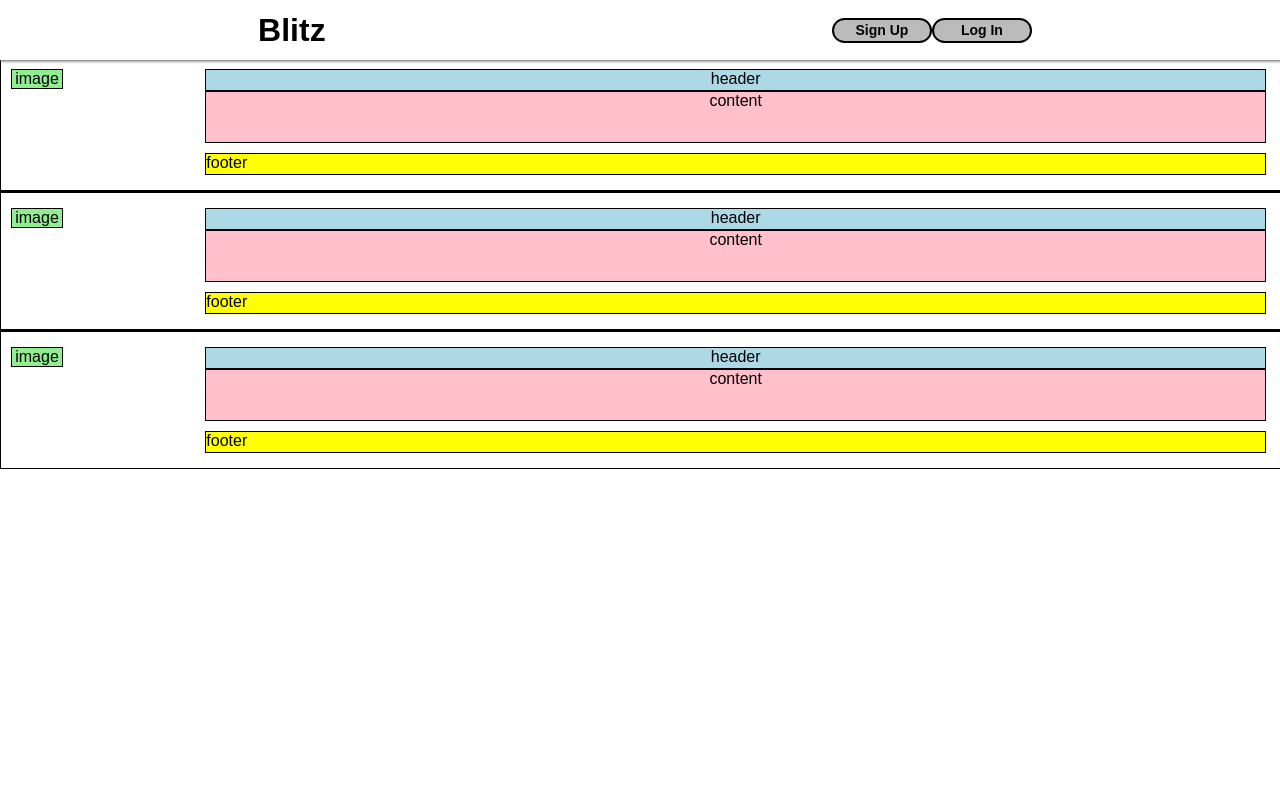
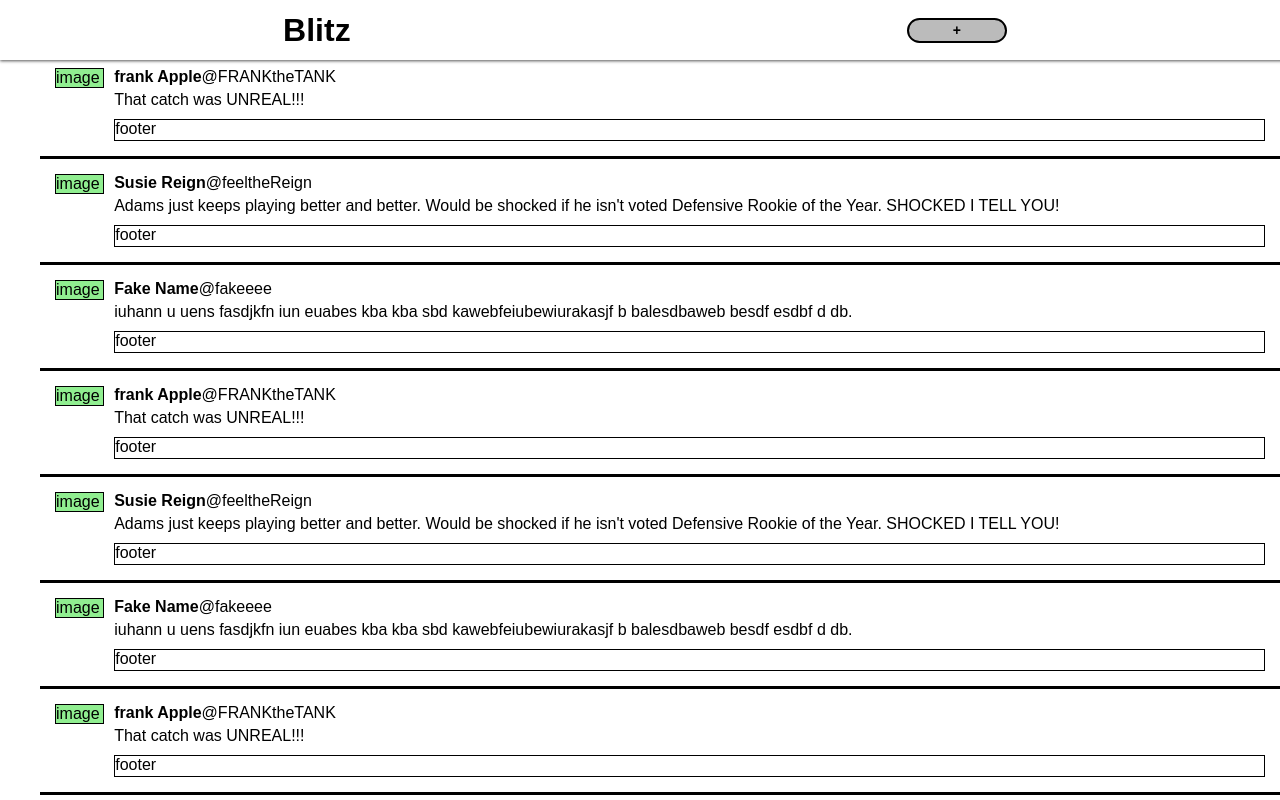
Before and after one commit to TylerJAllen/social-media-app, a React (Create React App) app: page / in a window 1280 px wide. Shown: the top 800 px of the page. Built offline with nearby package versions, Linux system fonts and the light colour scheme.

Commit message:
rename MainList to PostList and refactor components.

```diff
--- a/src/App.css
+++ b/src/App.css
@@ -1,5 +1,4 @@
 .App {
-  text-align: center;
 }
 
 .App-header {
--- a/src/App.js
+++ b/src/App.js
@@ -1,17 +1,41 @@
 import React, { Component } from 'react';
 import './App.css';
 import Header from './components/Header';
-import MainList from './components/MainList';
+import PostList from './components/PostList';
+import Post from './components/Post';
 
 class App extends Component {
+  constructor(){
+    super();
+    this.state={ newPost: null };
+  }
+
+  addPost = () => {
+    const newPost = {
+      name: "New Post",
+      username: "@newpost",
+      text: "this new post was added by clicking a button!!"
+    }
+    this.setState({ newPost });
+  }
+
+  addNewPostToList(newPost){
+   let newMasterPostList = this.state.masterPostList.slice();
+   newMasterPostList.push(newPost);
+   console.log('setState');
+   this.setState({masterPostList: newMasterPostList});
+  }
+
   render() {
     return (
       <div className="App">
         <div className="App-header">
-          <Header />
+          <Header addNewPost={this.addPost} />
         </div>
         <div className="App-main">
-          <MainList />
+          <PostList
+            postList = {this.state.masterPostList}
+          />
         </div>
       </div>
     );
--- a/src/components/Header/index.js
+++ b/src/components/Header/index.js
@@ -4,8 +4,8 @@ import Logo from '../../images/logo.png';
 import SearchBar from '../SearchBar';
 
 class Header extends React.Component {
-  constructor(){
-    super();
+  constructor(props){
+    super(props);
   }
 
   render() {
@@ -16,8 +16,9 @@ class Header extends React.Component {
         <h1>Blitz</h1>
         {/*<SearchBar />*/}
         <div className="nav-links">
-          <button>Sign Up</button>
-          <button>Log In</button>
+          {/*<button>Sign Up</button>*/}
+          {/*<button>Log In</button>*/}
+          <button onClick={() => this.props.addNewPost()}>+</button>
         </div>
       </div>
     );
--- a/src/components/MainList/index.js
+++ /dev/null
@@ -1,39 +0,0 @@
-import React from 'react';
-import './styles.css';
-import Post from '../../components/Post';
-
-const fakeTweet1 = {
-  name: "frank Apple",
-  username: "@FRANKtheTANK",
-  text: "Can't believe what I just saw!!! That catch was UNREAL!!!"
-}
-const fakeTweet2 = {
-  name: "Susie Reign",
-  username: "@feeltheReign",
-  text: "Adams just keeps playing better and better. Would be shocked if he isn't voted DROY. SHOCKED I TELL YOU!"
-}
-const fakeTweet3 = {
-  name: "Fake Name",
-  username: "@fakeeee",
-  text: "iuhann u uens fasdjkfn iun euabes kba kba sbd kawebfeiubewiurakasjf b balesdbaweb besdf esdbf d db."
-}
-
-class MainList extends React.Component {
-  constructor() {
-    super();
-  }
-
-
-
-  render(){
-    return(
-      <div className="mainlist">
-        <Post />
-        <Post />
-        <Post />
-      </div>
-    );
-  }
-}
-
-export default MainList;
--- a/src/components/Post/index.js
+++ b/src/components/Post/index.js
@@ -1,14 +1,11 @@
 import React from 'react';
 import './styles.css';
+import PropTypes from "prop-types";
 
-class Post extends React.Component {
-  constructor() {
-    super();
-  }
 
-  render(){
-    return(
-      <div className="post flex-row">
+function Post(props){
+  return (
+    <li className="post">
       <div className="image-container">
         <div className="post-image">
           <p>image</p>
@@ -16,18 +13,24 @@ class Post extends React.Component {
       </div>
       <div className="text-container">
         <div className="post-header">
-            <p>header</p>
+          <p><strong>{props.name}</strong></p>
+          <p>{props.username}</p>
         </div>
-          <div className="post-content">
-            <p>content</p>
+        <div className="post-text">
+          <p>{props.text}</p>
         </div>
         <div className="post-footer">
           <p>footer</p>
         </div>
       </div>
-      </div>
+    </li>
   );
 }
-}
+
+Post.propTypes = {
+  name: PropTypes.string.isRequired,
+  username: PropTypes.string.isRequired,
+  text: PropTypes.string.isRequired
+};
 
 export default Post;
--- a/src/components/Post/styles.css
+++ b/src/components/Post/styles.css
@@ -6,7 +6,6 @@ p {
   border-top: 3px solid #000;
   padding: 15px 10px;
   display: flex;
-  flex-direction: row;
 }
 
 /*.flex-row {
@@ -15,7 +14,9 @@ p {
 }*/
 
 .image-container {
-  flex-grow: 1;
+  /*flex-grow: 1;*/
+  width: 50px;
+  margin: 0 5px;
   height: inherit;
 }
 
@@ -29,22 +30,19 @@ p {
 
 .text-container {
   margin: 0 5px;
-  flex-grow: 7;
-  display: flex;
-  flex-direction: column;
-  align-items: stretch;
+  width: calc(100% - 50px);
 }
 
 .post-header {
-  border: 1px solid black;
+  /*border: 1px solid black;*/
   height: 20px;
-  background-color: lightblue;
+  /*min-width: 340px;*/
+  margin-bottom: 3px;
+  display: flex;
 }
 
-.post-content {
-  border: 1px solid black;
-  height: 50px;
-  background-color: pink;
+.post-text {
+  /*border: 1px solid black;*/
 }
 
 .post-footer {
@@ -55,5 +53,4 @@ p {
   display: flex;
   flex-direction: row;
   justify-content: space-between;
-  background-color: yellow;
 }
--- /dev/null
+++ b/src/components/PostList/index.js
@@ -0,0 +1,72 @@
+import React from 'react';
+import './styles.css';
+import Post from '../../components/Post';
+import PropTypes from "prop-types";
+
+var masterPostList = [
+  {
+    name: "frank Apple",
+    username: "@FRANKtheTANK",
+    text: "That catch was UNREAL!!!"
+  },
+  {
+    name: "Susie Reign",
+    username: "@feeltheReign",
+    text: "Adams just keeps playing better and better. Would be shocked if he isn't voted Defensive Rookie of the Year. SHOCKED I TELL YOU!"
+  },
+  {
+    name: "Fake Name",
+    username: "@fakeeee",
+    text: "iuhann u uens fasdjkfn iun euabes kba kba sbd kawebfeiubewiurakasjf b balesdbaweb besdf esdbf d db."
+  },
+  {
+    name: "frank Apple",
+    username: "@FRANKtheTANK",
+    text: "That catch was UNREAL!!!"
+  },
+  {
+    name: "Susie Reign",
+    username: "@feeltheReign",
+    text: "Adams just keeps playing better and better. Would be shocked if he isn't voted Defensive Rookie of the Year. SHOCKED I TELL YOU!"
+  },
+  {
+    name: "Fake Name",
+    username: "@fakeeee",
+    text: "iuhann u uens fasdjkfn iun euabes kba kba sbd kawebfeiubewiurakasjf b balesdbaweb besdf esdbf d db."
+  },
+  {
+    name: "frank Apple",
+    username: "@FRANKtheTANK",
+    text: "That catch was UNREAL!!!"
+  },
+  {
+    name: "Susie Reign",
+    username: "@feeltheReign",
+    text: "Adams just keeps playing better and better. Would be shocked if he isn't voted Defensive Rookie of the Year. SHOCKED I TELL YOU!"
+  },
+  {
+    name: "Fake Name",
+    username: "@fakeeee",
+    text: "iuhann u uens fasdjkfn iun euabes kba kba sbd kawebfeiubewiurakasjf b balesdbaweb besdf esdbf d db."
+  }
+];
+
+function PostList(props){
+  console.log(props.postList);
+  return (
+    <ol className="post-list">
+      {masterPostList.map((post, index) =>
+        <Post name={post.name}
+          username={post.username}
+          text={post.text}
+          key={index}/>
+      )}
+      </ol>
+  );
+}
+
+PostList.propTypes = {
+  postList: PropTypes.array
+};
+
+export default PostList;
--- a/src/components/MainList/styles.css
+++ b/src/components/PostList/styles.css
@@ -3,3 +3,6 @@
   border: 1px solid black;
   /*height: calc(100vh - 59px);*/
 }
+.post-list {
+  list-style: none;
+}
```
Also changed, not shown: 1 other file (tests, documents, lock files or other folders). Lines whose indentation alone changed are shown as unchanged.
